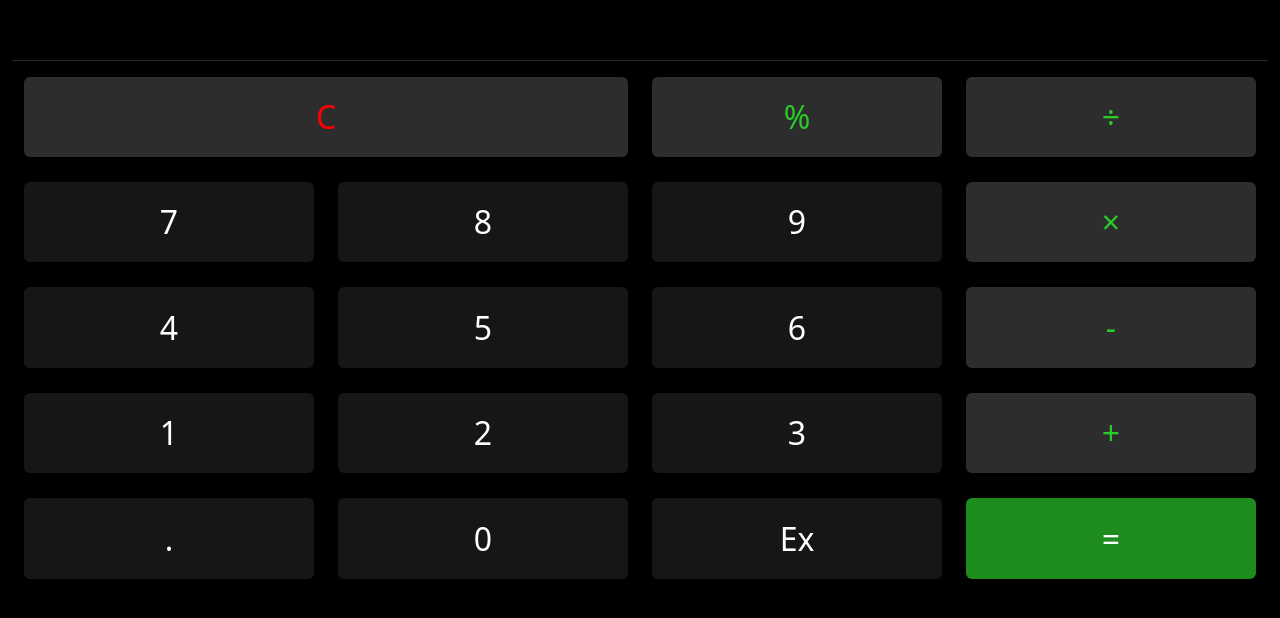
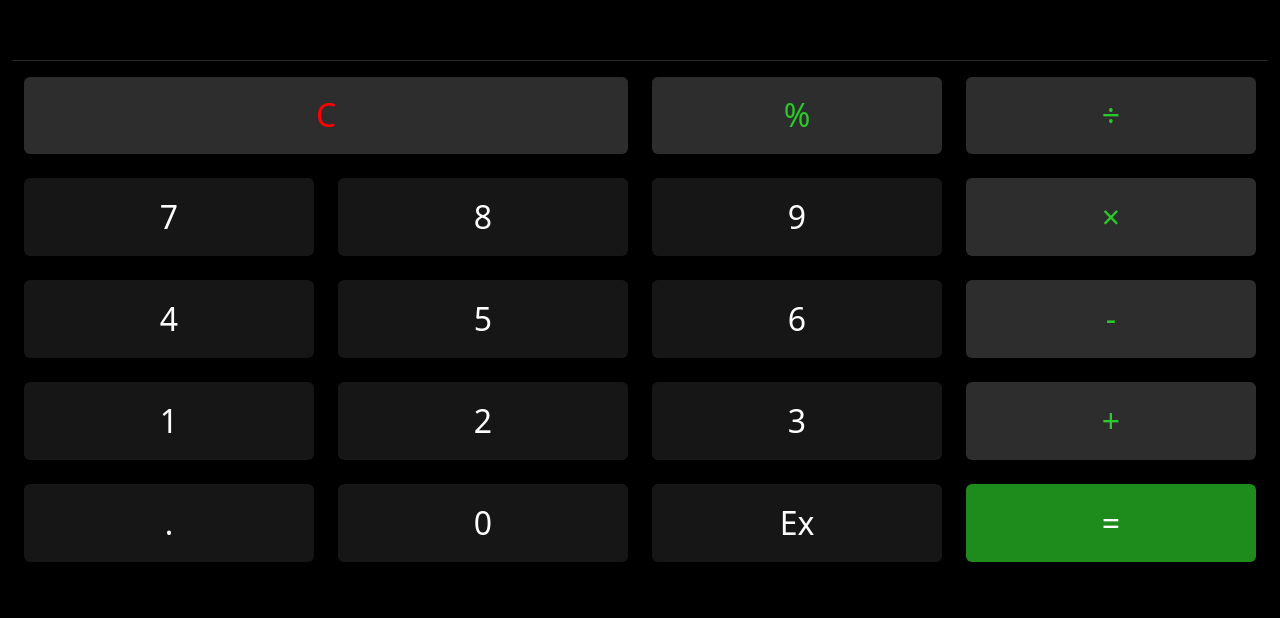
Before and after one commit to ESD4444/Calculadora, a plain HTML site: page index.html in a window 1280 px wide. Shown: the part 180-798 px from the top of the page. Drawn offline with nearby package versions, Linux system fonts and the light colour scheme.

Commit message:
Add files via upload

```diff
--- a/estilos.css
+++ b/estilos.css
@@ -27,7 +27,7 @@ body {
 }
 
 #teclado {
-    height: 60vh;
+    height: 58vh;
 }
 
 #teclado > div > button, #teclado > div {
```
